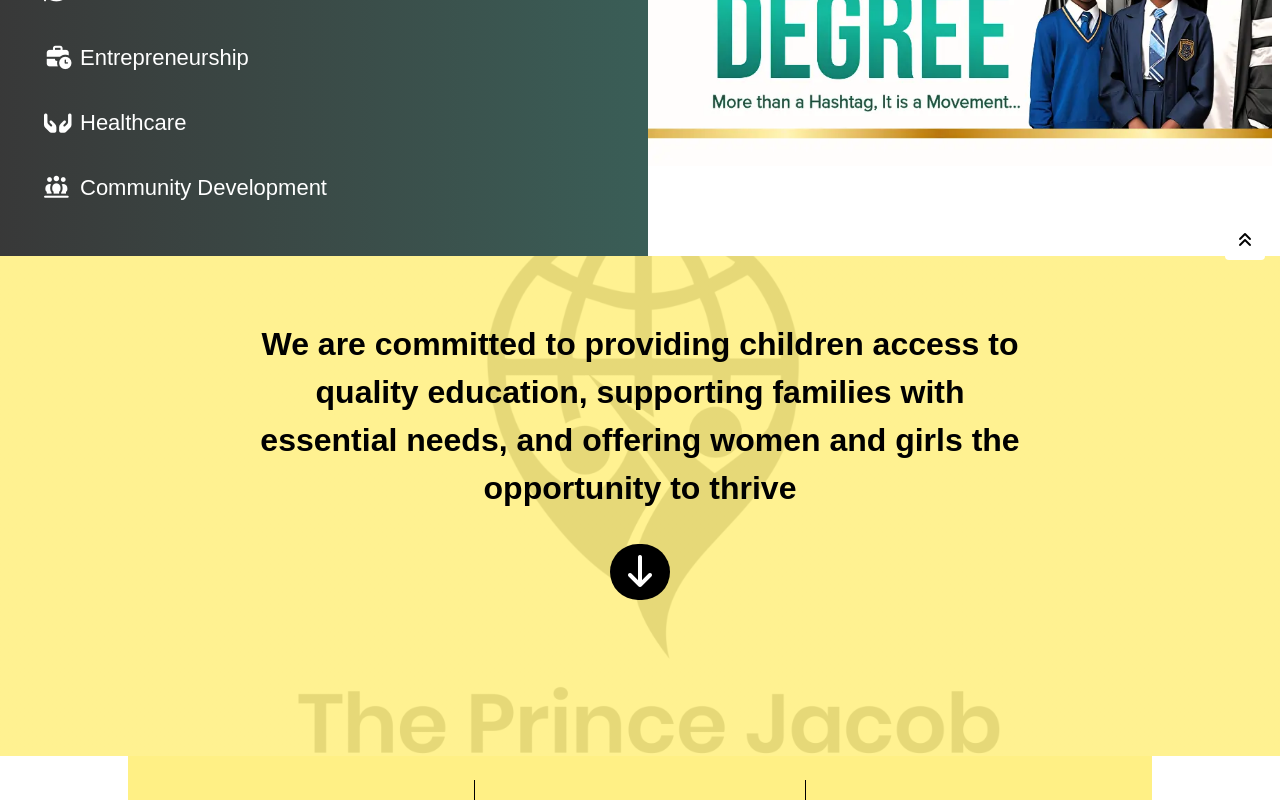
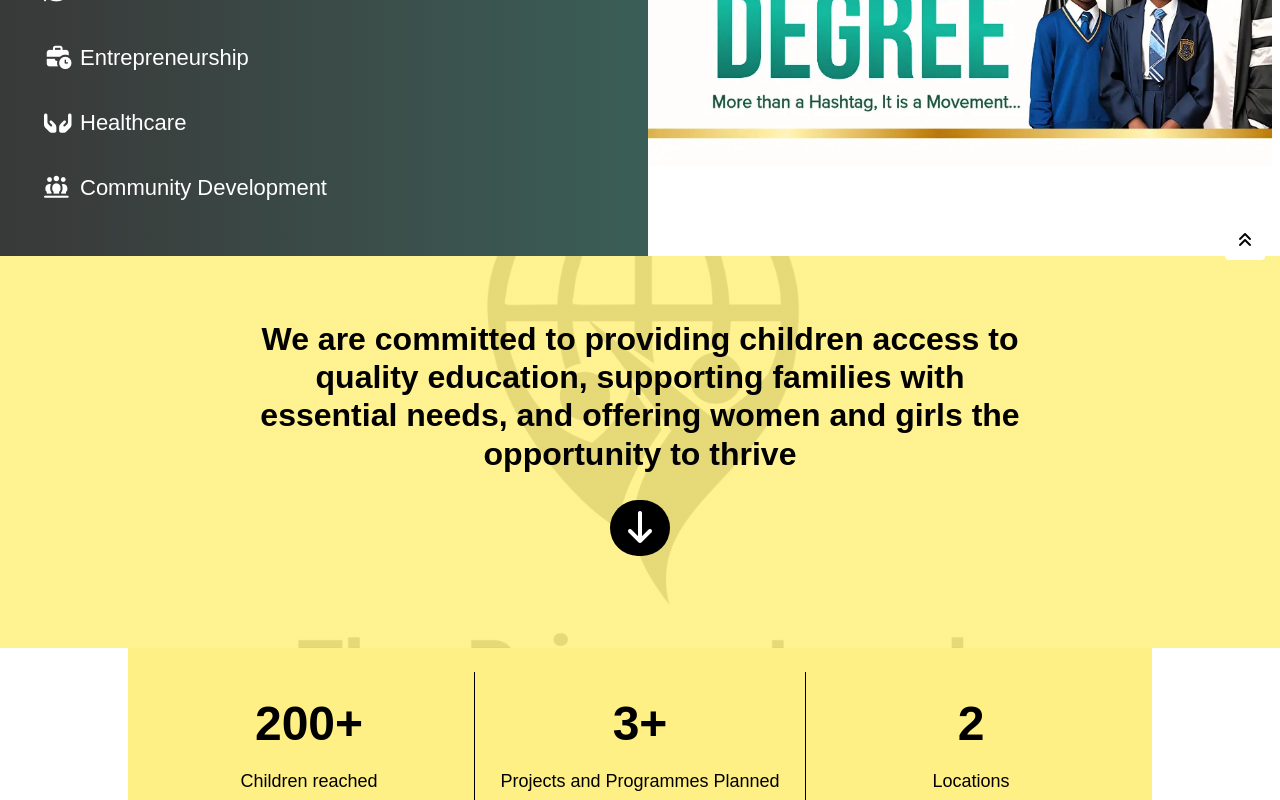
Before and after one commit to 3llack/tpj-project, a Next.js app: page / in a window 1280 px wide. Shown: the part 525-1325 px from the top of the page. Built offline with nearby package versions, Linux system fonts and the light colour scheme.

Commit message:
Homeset2

```diff
--- a/src/app/globals.css
+++ b/src/app/globals.css
@@ -39,6 +39,7 @@ html,
 body {
   max-width: 100vw;
   overflow-x: hidden;
+  scroll-behavior: smooth;
 }
 a {
   color: inherit;
@@ -48,6 +49,12 @@ a {
 @media (prefers-color-scheme: dark) {
   html {
     color-scheme: dark;
+  }
+}
+
+@media (max-width: 950px){
+  body{
+    display: none;
   }
 }
 
@@ -95,9 +102,16 @@ a {
   width: 40px;
   height: 40px;
   border-radius: 4px;
+  transition: all 0.3s ease;
+  cursor: pointer;
 }
 
 .back-to-top.active {
   visibility: visible;
   opacity: 1;
 }
+
+.back-to-top:hover {
+  transform: translateY(-2px);
+  box-shadow: 0 4px 15px rgba(0,0,0,0.2);
+}
--- a/src/app/page.js
+++ b/src/app/page.js
@@ -1,3 +1,4 @@
+'use client';
 import "@fortawesome/fontawesome-free/css/all.min.css";
 import Image from "next/image"
 import Button from "./components/elements/button.jsx";
@@ -53,23 +54,21 @@ export default function Home() {
       <section>
         <div
           id="cta"
-          className="cta bg-center bg-no-repeat bg-cover bg-fixed pt-16 pb-16 h-[500px]"
+          className="cta bg-center bg-no-repeat bg-cover bg-fixed pt-16 pb-16"
           // style={{ background: `linear- ,url('/images/cta-bg.webp')`}}
-          >
+        >
           <div className="container mx-auto px-4 sm:px-6 lg:px-8">
             <div className="flex flex-wrap justify-center px-2 -mx-2">
-              <h2 className='text-center text-[32px] font-bold w-[60vw]'>
+              <h2 className='text-center text-lg sm:text-xl md:text-2xl lg:text-3xl xl:text-[32px] font-bold w-full sm:w-[80vw] md:w-[70vw] lg:w-[60vw]'>
                 We are committed to providing children access
                 to quality education, supporting families with
                 essential needs, and offering women and girls
                 the opportunity to thrive
               </h2>
             </div>
-
-
             <div className='flex flex-wrap justify-center items-center py-9'>
               <a href='/' target='_blank'>
-                <span className='bg-black text-white text-[32px] p-[10px] rounded-full'>
+                <span className='bg-black text-white text-xl sm:text-2xl md:text-3xl lg:text-[32px] p-[10px] rounded-full'>
                   <i className="fa-solid fa-arrow-down"></i>
                 </span>
               </a>
@@ -162,6 +161,13 @@ export default function Home() {
         href="#"
         className="back-to-top active flex items-center justify-center"
         style={{ textDecoration: "none" }}
+        onClick={(e) => {
+          e.preventDefault();
+          window.scrollTo({
+            top: 0,
+            behavior: 'smooth'
+          });
+        }}
       >
         <i className="fa fa-angle-double-up"></i>
       </a>
```
